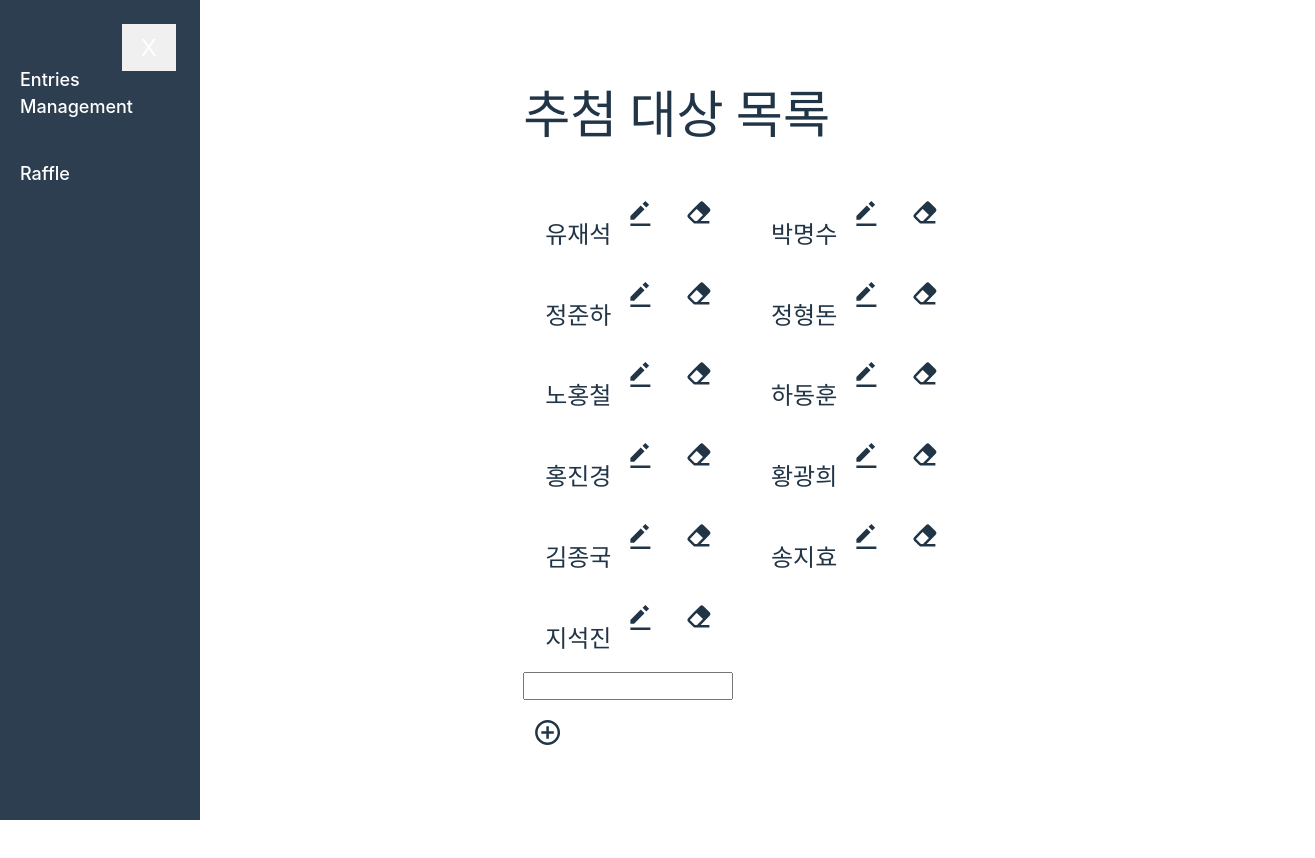
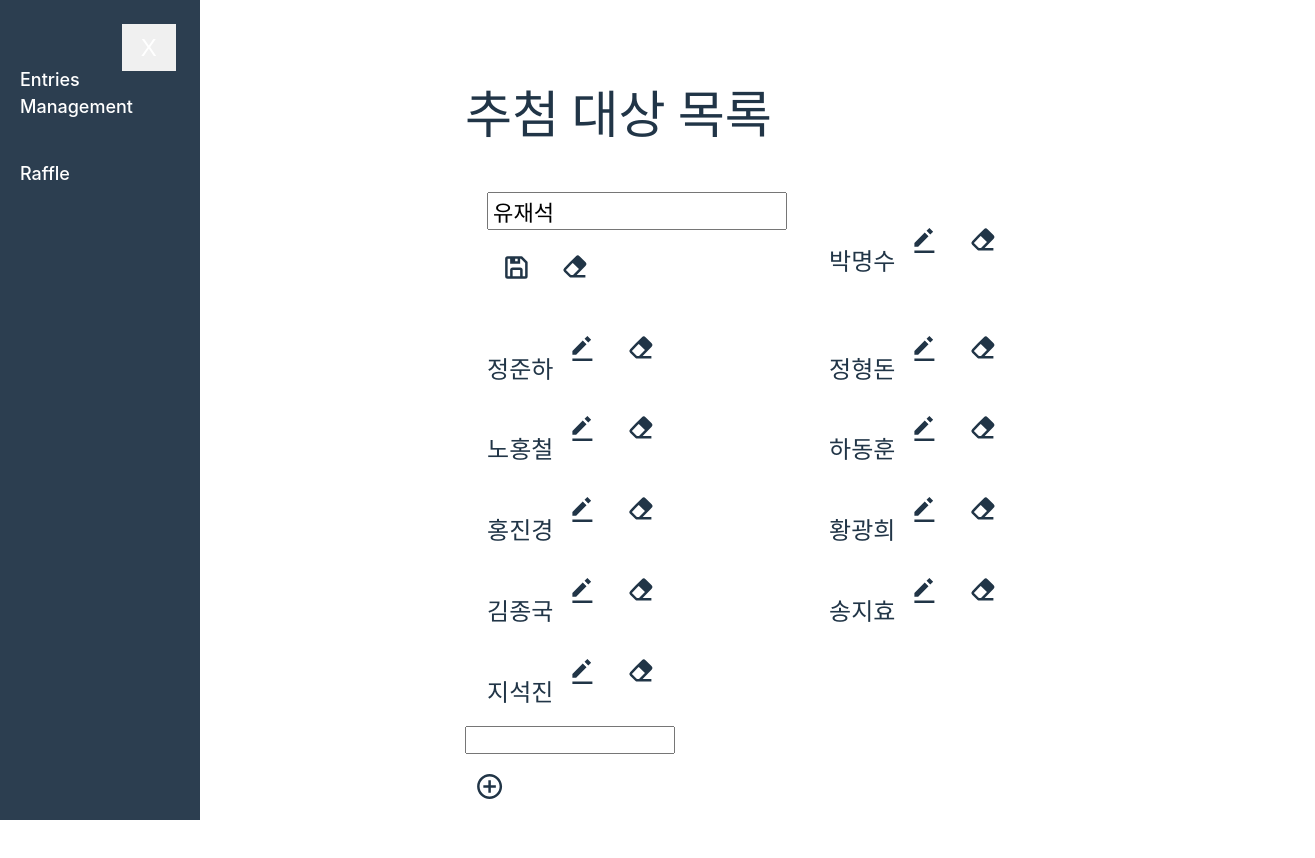
Before and after one commit to Muage/raffle, a React (Vite) app: page / in a window 1280 px wide. Both pictures are taken after a click on the icon 640 px from the left and 213 px from the top of the page. Shown: the top 858 px of the page, 1315 px wide, since content can reach past the window. Before the commit the page ends 815 px from the top, so only its background shows below. Built offline with nearby package versions, Linux system fonts and the light colour scheme.

Commit message:
entries 타입 변경, 추첨 대상 목록 편집 기능 구현

```diff
--- a/src/component/Content.tsx
+++ b/src/component/Content.tsx
@@ -2,14 +2,31 @@ import Raffle from './Raffle'
 import { Route, Routes } from 'react-router-dom'
 import EntriesManagement from '../component/EntriesManagement'
 import { useState } from 'react'
+import { v4 as uuid } from 'uuid'
+import { Entry } from '../models/Entry'
 
 interface Props {
     isNavOpen: boolean,
 }
 
+// TODO: 임시 데이터로 개발 완료 시 삭제하고 useState 기본값은 []로 수정하기
+const initEntry = [
+    { id: uuid(), name: '유재석' },
+    { id: uuid(), name: '박명수' },
+    { id: uuid(), name: '정준하' },
+    { id: uuid(), name: '정형돈' },
+    { id: uuid(), name: '노홍철' },
+    { id: uuid(), name: '하동훈' },
+    { id: uuid(), name: '홍진경' },
+    { id: uuid(), name: '황광희' },
+    { id: uuid(), name: '김종국' },
+    { id: uuid(), name: '송지효' },
+    { id: uuid(), name: '지석진' },
+]
+
 const Content = ({ isNavOpen }: Props) => {
 
-    const [entries, setEntries] = useState<string[]>(['유재석', '박명수', '정준하', '정형돈', '노홍철', '하동훈', '홍진경', '황광희', '김종국', '송지효', '지석진'])
+    const [entries, setEntries] = useState<Entry[]>(initEntry)
 
     return (
         <>
--- a/src/component/EntriesManagement.tsx
+++ b/src/component/EntriesManagement.tsx
@@ -1,18 +1,18 @@
 import { useEffect, useRef, useState } from "react"
-import { BiSolidEditAlt } from "react-icons/bi";
-import { BiSolidEraser } from "react-icons/bi";
 import { BiPlusCircle } from "react-icons/bi";
+import { Entry } from "../models/Entry";
+import { v4 as uuid } from 'uuid'
+import EntryItem from "./EntryItem";
 
 interface Props {
-    entries: string[],
-    setEntries: (entries: string[]) => void,
+    entries: Entry[],
+    setEntries: React.Dispatch<React.SetStateAction<Entry[]>>,
 }
 
 const EntriesManagement = ({ entries, setEntries }: Props) => {
 
     const inputEntry = useRef<HTMLInputElement>(null)
-    const [isEdit, setIsEdit] = useState<boolean>(false)
-    const [newEntry, setNewEntry] = useState<string>('')
+    const [name, setName] = useState<string>('')
 
     const columns = 2
     const rows = Array.from(
@@ -20,27 +20,30 @@ const EntriesManagement = ({ entries, setEntries }: Props) => {
         (_, index) =>  entries.slice(index * columns, index * columns + columns)
     )
 
-    const insertEntry = (entry: string) => {
-        if(entry.trim() !== '') {
-            setEntries([...entries, entry])
-            setNewEntry('')
+    const insertEntry = (name: string) => {
+        if(name.trim() !== '') {
+            const newEntry: Entry = { id: uuid(), name: name }
+            setEntries((prevEntries) => [...prevEntries, newEntry])
+            setName('')
         } else {
-            setNewEntry('')
+            setName('')
             inputEntry.current?.focus()
         }
     }
 
-    const deleteEntry = (index: number) => {
-        setEntries(entries.filter((_, i) => i !== index))
+    const editEntry = (newEntry: Entry) => {
+        setEntries(entries.map((entry) => {
+            if(entry.id === newEntry.id) {
+                return newEntry
+            } else {
+                return entry
+            }
+        }))
     }
 
-    const editEntry = (index: number) => {
-        console.log('TODO HERE')
+    const deleteEntry = (id: string) => {
+        setEntries(entries.filter((entry) => entry.id !== id))
     }
-
-    useEffect(() => {
-        console.log(entries)
-    }, [entries])
 
     return (
         <>
@@ -50,12 +53,8 @@ const EntriesManagement = ({ entries, setEntries }: Props) => {
                 <tbody>
                     {rows.map((row, rowIndex) => (
                         <tr key={rowIndex}>
-                            {row.map((entry, index) => (
-                                <td key={index}>
-                                    {entry}
-                                    <BiSolidEditAlt className="button" size={30} onClick={() => editEntry(rowIndex * columns + index)} />
-                                    <BiSolidEraser className="button" size={30} onClick={() => deleteEntry(rowIndex * columns + index)} />
-                                </td>
+                            {row.map((entry) => (
+                                <EntryItem key={entry.id} entry={entry} editEntry={editEntry} deleteEntry={deleteEntry} />
                             ))}
                         </tr>
                     ))}
@@ -63,11 +62,11 @@ const EntriesManagement = ({ entries, setEntries }: Props) => {
             </table>
             <input
                 type="text"
-                value={newEntry}
+                value={name}
                 ref={inputEntry}
-                onChange={(e) => setNewEntry(e.target.value)}
-                onKeyDown={(e) => {e.key == 'Enter' && insertEntry(newEntry)}} />
-            <BiPlusCircle className="button" size={30} onClick={() => insertEntry(newEntry)} />
+                onChange={(e) => setName(e.target.value)}
+                onKeyDown={(e) => {e.key == 'Enter' && insertEntry(name)}} />
+            <BiPlusCircle className="button" size={30} onClick={() => insertEntry(name)} />
         </div>
         </>
     )
--- /dev/null
+++ b/src/component/EntryItem.tsx
@@ -0,0 +1,40 @@
+import { useState } from "react"
+import { BiSave } from "react-icons/bi";
+import { BiSolidEditAlt } from "react-icons/bi";
+import { BiSolidEraser } from "react-icons/bi";
+import { Entry } from "../models/Entry";
+
+interface Props {
+    entry: Entry,
+    editEntry: (newEntry: Entry) => void,
+    deleteEntry: (id: string) => void
+}
+
+const EntryItem = ({ entry, editEntry, deleteEntry }: Props) => {
+
+    const [isEdit, setIsEdit] = useState<boolean>(false)
+
+    return (
+        <td>
+            {isEdit ? (
+                <>
+                <input
+                    type="text"
+                    value={entry.name}
+                    onChange={(e) => {editEntry({ ...entry, name: e.target.value })}}
+                />
+                <BiSave className="button" size={30} onClick={() => setIsEdit(false)} />
+                </>
+            ) : (
+                <>
+                {entry.name}
+                <BiSolidEditAlt className="button" size={30} onClick={() => setIsEdit(true)} />
+                </>
+            )}
+            <BiSolidEraser className="button" size={30} onClick={() => deleteEntry(entry.id)} />
+        </td>
+    )
+
+}
+
+export default EntryItem
--- a/src/component/Raffle.tsx
+++ b/src/component/Raffle.tsx
@@ -1,17 +1,18 @@
 import { useEffect, useState } from "react"
-import RaffleTitle from "./RaffleTitle"
+import RaffleCondition from "./RaffleCondition"
 import { RaffleInfo } from "../models/Raffle"
 import { v4 as uuid } from 'uuid'
 import '../assets/css/raffle.css'
 import { BiPlusCircle } from "react-icons/bi";
+import { Entry } from "../models/Entry"
 
 interface Props {
-    entries: string[],
-    setEntries: (entries: string[]) => void
+    entries: Entry[],
+    setEntries: React.Dispatch<React.SetStateAction<Entry[]>>,
 }
 
 const Raffle = ({ entries, setEntries }: Props) => {
-    const [raffleInfoList, setRaffleInfoList] = useState<RaffleInfo[]>([{ id: uuid(), title: '', winNum: 1 }])
+    const [raffleInfoList, setRaffleInfoList] = useState<RaffleInfo[]>([{ id: uuid(), title: '', winNum: 1, winners: [] }])
     const [raffleEntry, setRaffleEntry] = useState<string[]>([])
 
     const columns = 7
@@ -45,7 +46,7 @@ const Raffle = ({ entries, setEntries }: Props) => {
     }
 
     const addRaffleTitle = () => {
-        setRaffleInfoList((prevList) => [...prevList, { id: uuid(), title: '', winNum: 1 }])
+        setRaffleInfoList((prevList) => [...prevList, { id: uuid(), title: '', winNum: 1, winners: [] }])
     }
 
     const removeRaffleTitle = (id: string) => {
@@ -67,7 +68,7 @@ const Raffle = ({ entries, setEntries }: Props) => {
                             {row.map((entry, index) => (
                                 <td key={index}>
                                     <img src="images/favicon144.png" width={15}/>
-                                    {entry}
+                                    {entry.name}
                                 </td>
                             ))}
                         </tr>
@@ -77,7 +78,7 @@ const Raffle = ({ entries, setEntries }: Props) => {
         </div>
 
         {raffleInfoList.map((raffleInfo) => (
-            <RaffleTitle
+            <RaffleCondition
                 key={raffleInfo.id}
                 entries={entries}
                 raffleInfo={raffleInfo}
--- a/src/component/RaffleTitle.tsx
+++ b/src/component/RaffleCondition.tsx
@@ -1,16 +1,15 @@
-import { useEffect, useState } from "react"
-import Winner from "./Winner"
 import { RaffleInfo } from "../models/Raffle"
 import { BiMinusCircle } from "react-icons/bi";
+import { Entry } from "../models/Entry";
 
 interface Props {
-    entries: string[],
+    entries: Entry[],
     raffleInfo: RaffleInfo,
     updateRaffleInfoList: (id: string, updateInfo: Partial<RaffleInfo>) => void,
     removeRaffleTitle: (id: string) => void,
 }
 
-const RaffleTitle = ({ entries, raffleInfo, updateRaffleInfoList, removeRaffleTitle }: Props) => {
+const RaffleCondition = ({ entries, raffleInfo, updateRaffleInfoList, removeRaffleTitle }: Props) => {
 
     const handleWinNum = (event: React.ChangeEvent<HTMLSelectElement>) => {
         updateRaffleInfoList(raffleInfo.id, { winNum: Number(event.target.value) })
@@ -24,17 +23,16 @@ const RaffleTitle = ({ entries, raffleInfo, updateRaffleInfoList, removeRaffleTi
         <>
         <div className="content-title">
             <select value={raffleInfo.winNum} onChange={handleWinNum}>
-                {entries.map((_, index) => (
-                    <option key={index} value={index + 1}>{index + 1}</option>
+                {entries.map((entry, index) => (
+                    <option key={entry.id} value={index + 1}>{index + 1}</option>
                 ))}
             </select>
             <input type="text" value={raffleInfo.title} onChange={handleTitle} />
             <BiMinusCircle size={30} onClick={() => removeRaffleTitle(raffleInfo.id)} />
         </div>
-        {/* <Winner /> */}
         </>
     )
 
 }
 
-export default RaffleTitle
+export default RaffleCondition
--- /dev/null
+++ b/src/models/Entry.ts
@@ -0,0 +1,8 @@
+interface Entry {
+    id: string,
+    name: string,
+}
+
+export {
+    type Entry
+}
```
Also changed, not shown: src/models/Raffle.ts (+7 -2 lines).
